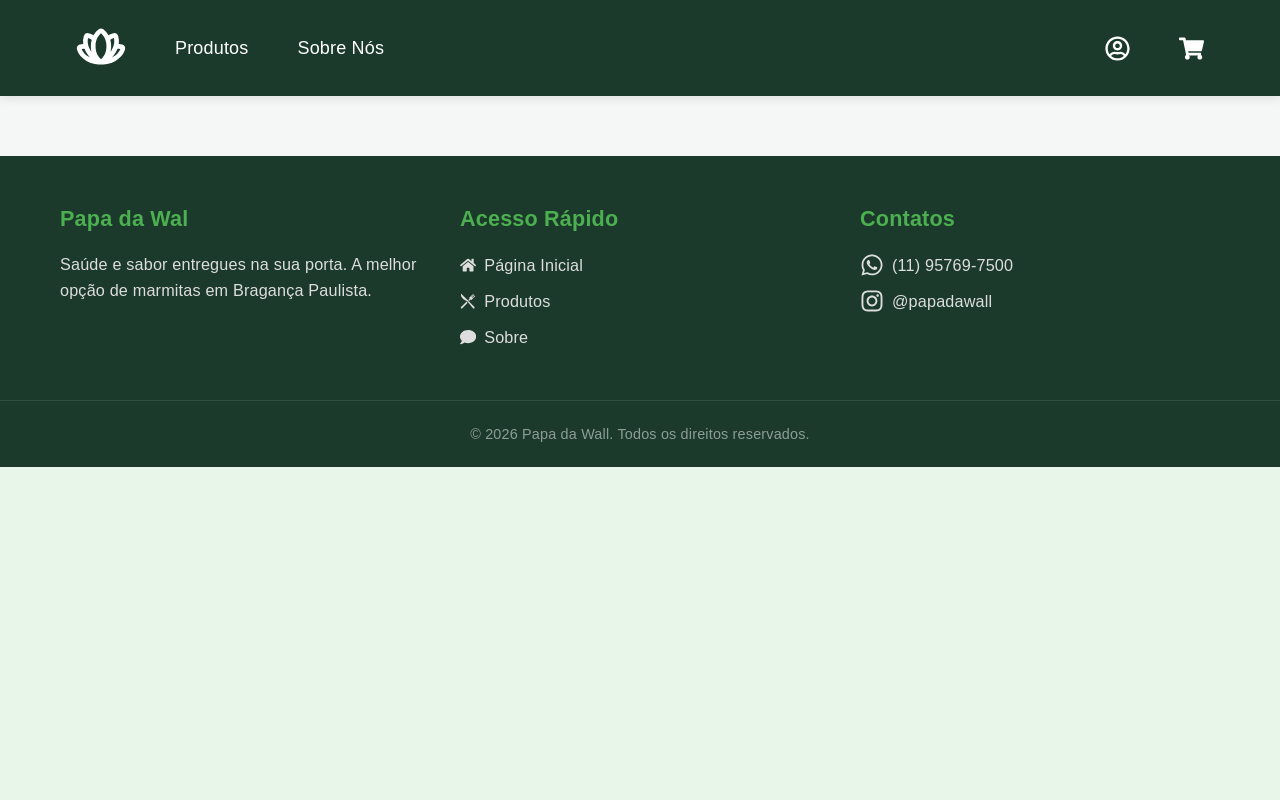
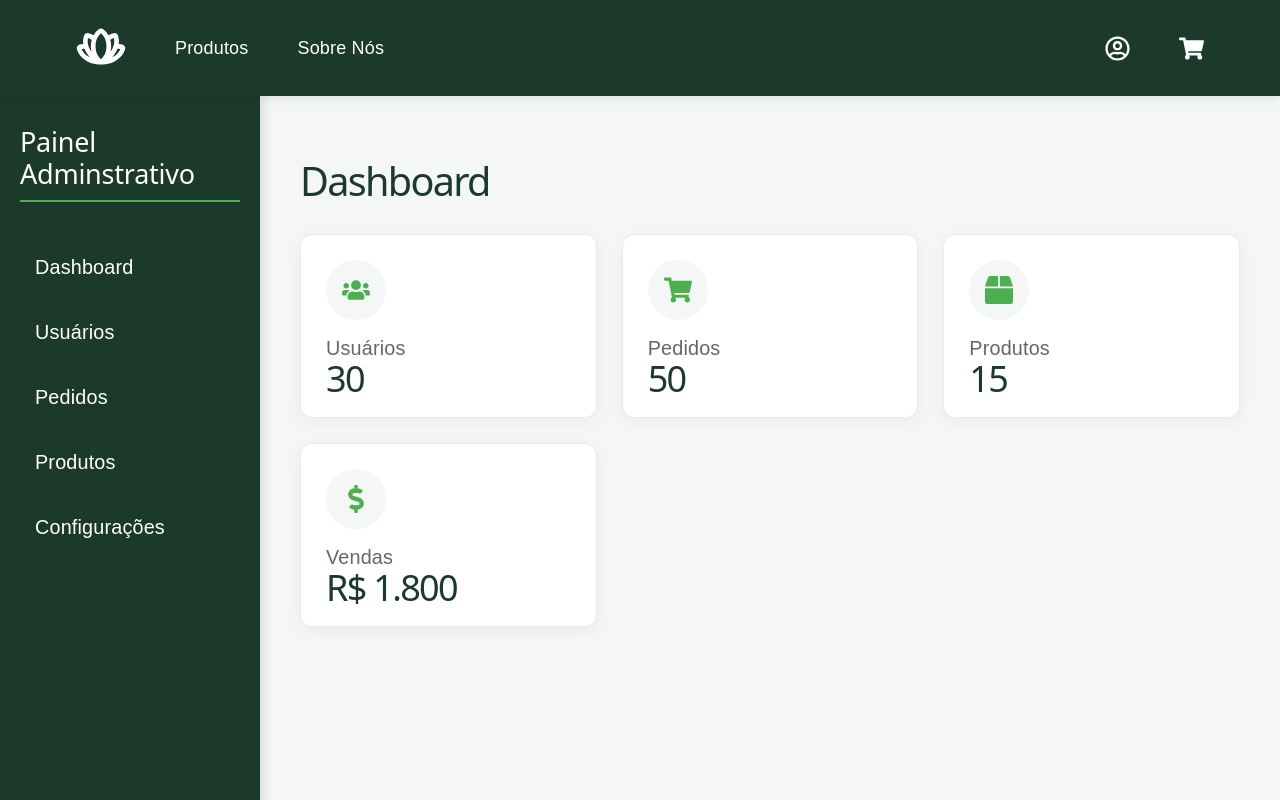
Before and after one commit to CarlosSantos-0/PapadaWal, a React (Vite) app: page /adm in a window 1280 px wide. Shown: the top 800 px of the page. Built offline with nearby package versions, Linux system fonts and the light colour scheme.

Commit message:
Add administrative panel components: create PaginaAdm, Sidebar, Dashboard, StatCard, and UsersTable; update Footer and styles for conditional rendering

```diff
--- a/src/App.jsx
+++ b/src/App.jsx
@@ -4,6 +4,7 @@ import Envio from './components/Envio/Envio'
 import Footer from './components/Footer/Footer'
 import Login from './components/Login/Login'
 import Main from './components/Main/Main'
+import PaginaAdm from './components/PainelAdm/PaginaAdm/PaginaAdm'
 import Sobre from './components/Sobre/Sobre'
 import Toolbar from './components/Toolbar/Toolbar'
 import Vitrine from './components/Vitrine/Vitrine'
@@ -24,6 +25,7 @@ function App() {
         <Route path="/sobre" element={<Sobre/>} />
         <Route path='/log-in' element={<Login/>}/>
         <Route path='/carrinho' element={<Carrinho/>}/>
+        <Route path='/adm' element={<PaginaAdm/>}/>
 
       </Routes>
       <Footer/>
--- a/src/components/Footer/Footer.jsx
+++ b/src/components/Footer/Footer.jsx
@@ -1,9 +1,9 @@
 import styles from '../Footer/styles.module.css'
 
-//Router para Links e navegação de pagina
-import { Link } from 'react-router-dom';
+// Router
+import { Link, useLocation } from 'react-router-dom';
 
-//Importe de Icones dnv
+//Icones
 import { FaHome } from "react-icons/fa";
 import { GiKnifeFork } from "react-icons/gi";
 import { FaComment } from "react-icons/fa";
@@ -11,8 +11,11 @@ import { FaWhatsapp } from "react-icons/fa6";
 import { FaInstagram } from "react-icons/fa";
 
 function Footer() {
+  const location = useLocation();
+  const isAdmPage = location.pathname.startsWith('/adm');
+
   return (
-    <footer className={styles["site-footer"]}>
+    <footer className={`${styles["site-footer"]} ${isAdmPage ? styles["no-margin"] : ""}`}>
       <div className={styles["footer-container"]}>
 
         <div className={styles["footer-col"]}>
@@ -30,7 +33,6 @@ function Footer() {
             </li>
             <li>
               <Link to="/produtos"><GiKnifeFork /> Produtos</Link>
-
             </li>
             <li>
               <Link to="/sobre"><FaComment /> Sobre</Link>
--- a/src/components/Footer/styles.module.css
+++ b/src/components/Footer/styles.module.css
@@ -94,3 +94,8 @@
         transform: none;
     }
 }
+
+/* ===== CLASSE CONDICIONAL ===== */
+.no-margin {
+    margin-top: 0 !important;
+}
--- /dev/null
+++ b/src/components/PainelAdm/AdmComponents/Sidebar.jsx
@@ -0,0 +1,19 @@
+import styles from '../PaginaAdm.module.css';
+
+function Sidebar() {
+  return (
+    <aside className={styles.sidebar}>
+      <h2>Painel Adminstrativo</h2>
+
+      <ul>
+        <li>Dashboard</li>
+        <li>Usuários</li>
+        <li>Pedidos</li>
+        <li>Produtos</li>
+        <li>Configurações</li>
+      </ul>
+    </aside>
+  );
+}
+
+export default Sidebar;
--- /dev/null
+++ b/src/components/PainelAdm/AdmComponents/StatCard.jsx
@@ -0,0 +1,14 @@
+import styles from '../PaginaAdm.module.css';
+
+function StatCard({ titulo, valor, icon }) {
+  return (
+    <div className={styles.card}>
+      <div className={styles.icon}>{icon}</div>
+
+      <h3>{titulo}</h3>
+      <h1>{valor}</h1>
+    </div>
+  );
+}
+
+export default StatCard;
--- /dev/null
+++ b/src/components/PainelAdm/Dashboard/Dashboard.jsx
@@ -0,0 +1,40 @@
+import styles from '../PaginaAdm.module.css';
+
+import StatCard from "../AdmComponents/StatCard";
+import { FaUsers, FaBox, FaShoppingCart, FaDollarSign } from "react-icons/fa";
+
+function Dashboard() {
+  return (
+    <main className={styles.dashboard}>
+      <h1>Dashboard</h1>
+
+      <div className={styles.cards}>
+        <StatCard
+          titulo="Usuários"
+          valor="30"
+          icon={<FaUsers />}
+        />
+
+        <StatCard
+          titulo="Pedidos"
+          valor="50"
+          icon={<FaShoppingCart />}
+        />
+
+        <StatCard
+          titulo="Produtos"
+          valor="15"
+          icon={<FaBox />}
+        />
+
+        <StatCard
+          titulo="Vendas"
+          valor="R$ 1.800"
+          icon={<FaDollarSign />}
+        />
+      </div>
+    </main>
+  );
+}
+
+export default Dashboard;
--- /dev/null
+++ b/src/components/PainelAdm/PaginaAdm.module.css
@@ -0,0 +1,159 @@
+:root {
+    --primary-color: #1b3a2b;
+    --accent-color: #4CAF50;
+    --bg-color: #e8f5e9;
+    --text-color: #333;
+    --white: #ffffff;
+    --shadow: 0 4px 15px rgba(0,0,0,0.05);
+}
+
+/* --- ESTRUTURA PRINCIPAL (PaginaAdm) --- */
+.app {
+    display: flex;
+    min-height: 110vh;
+    height: auto;
+    background-color: var(--bg-color);
+    font-family: Arial, sans-serif;
+}
+
+
+/* --- BARRA LATERAL (Sidebar) --- */
+.sidebar {
+    width: 260px;
+    background-color: var(--primary-color);
+    color: var(--white);
+    padding: 30px 20px;
+    display: flex;
+    flex-direction: column;
+    box-shadow: 4px 0 10px rgba(0,0,0,0.1);
+}
+
+.sidebar h2 {
+    font-size: 1.5rem;
+    margin-bottom: 40px;
+    color: var(--white);
+    border-bottom: 2px solid var(--accent-color);
+    padding-bottom: 10px;
+}
+
+.sidebar ul {
+    list-style: none;
+    padding: 0;
+    display: flex;
+    flex-direction: column;
+    gap: 15px;
+}
+
+.sidebar li {
+    font-size: 1.1rem;
+    padding: 12px 15px;
+    border-radius: 8px;
+    cursor: pointer;
+    transition: background-color 0.3s ease, color 0.3s ease;
+}
+
+.sidebar li:hover {
+    background-color: var(--accent-color);
+    color: var(--white);
+}
+
+/* --- ÁREA DO DASHBOARD --- */
+.dashboard {
+    flex: 1;
+    padding: 40px;
+    display: flex;
+    flex-direction: column;
+    gap: 30px;
+}
+
+.dashboard h1 {
+    color: var(--primary-color);
+    font-size: 2.2rem;
+    margin-bottom: 10px;
+}
+
+/* --- CARDS DE ESTATÍSTICAS (StatCard) --- */
+.cards {
+    display: grid;
+    grid-template-columns: repeat(auto-fit, minmax(220px, 1fr));
+    gap: 25px;
+}
+
+.card {
+    background-color: var(--white);
+    padding: 25px;
+    border-radius: 12px;
+    box-shadow: var(--shadow);
+    display: flex;
+    flex-direction: column;
+    align-items: flex-start;
+    border: 1px solid #eaeceb;
+    transition: transform 0.2s ease;
+}
+
+.card:hover {
+    transform: translateY(-5px);
+}
+
+.icon {
+    width: 60px;
+    height: 60px;
+    border-radius: 50%;
+    background-color: var(--bg-color);
+    color: var(--accent-color);
+    display: flex;
+    align-items: center;
+    justify-content: center;
+    font-size: 28px;
+    margin-bottom: 15px;
+}
+
+.card h3 {
+    color: #666;
+    font-size: 1.1rem;
+    font-weight: normal;
+    margin-bottom: 5px;
+}
+
+.card h1 {
+    color: var(--primary-color);
+    font-size: 2rem;
+    margin: 0;
+}
+
+/* --- TABELA DE USUÁRIOS (UsersTable) --- */
+.tableContainer {
+    background-color: var(--white);
+    padding: 30px;
+    border-radius: 12px;
+    box-shadow: var(--shadow);
+    margin-top: 10px;
+}
+
+.tableContainer h2 {
+    color: var(--primary-color);
+    margin-bottom: 20px;
+    font-size: 1.5rem;
+}
+
+.tableContainer table {
+    width: 100%;
+    border-collapse: collapse;
+    text-align: left;
+}
+
+.tableContainer th,
+.tableContainer td {
+    padding: 15px;
+    border-bottom: 1px solid #eee;
+}
+
+.tableContainer th {
+    background-color: var(--bg-color);
+    color: var(--primary-color);
+    font-weight: bold;
+}
+
+.tableContainer tr:hover {
+    background-color: #f9f9f9;
+}
--- /dev/null
+++ b/src/components/PainelAdm/PaginaAdm/PaginaAdm.jsx
@@ -0,0 +1,14 @@
+import styles from '../PaginaAdm.module.css';
+import Dashboard from "../Dashboard/Dashboard";
+import Sidebar from "../AdmComponents/Sidebar";
+
+function PaginaAdm() {
+  return (
+    <div className={styles.app}>
+      <Sidebar />
+      <Dashboard />
+    </div>
+  );
+}
+
+export default PaginaAdm;
--- a/src/components/Sobre/styles.module.css
+++ b/src/components/Sobre/styles.module.css
@@ -25,7 +25,7 @@ body {
   width: 100%;
   min-height: 100vh;
   padding: 50px 80px;
-  background-color: #e9e9e9;
+  background-color: var(--bg-color);
   display: flex;
   justify-content: center;
 }
```
Also changed, not shown: src/components/PainelAdm/AdmComponents/UsersTable.jsx (added, +38 -0 lines).
